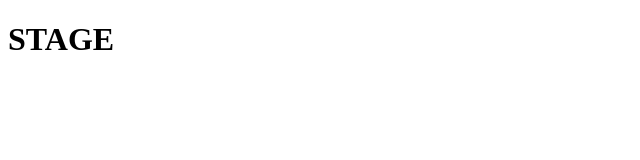
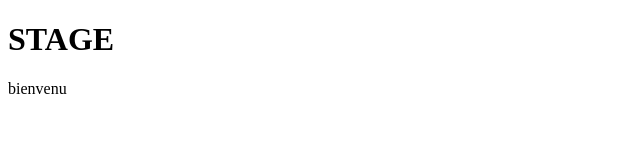
Before and after one commit to soufianeer06-star/test, a plain HTML site: page index.html in a window 1280 px wide. Shown: the full height of the page, 0-640 px from the left. Drawn offline with Linux system fonts and the light colour scheme.

Commit message:
Update index.html

```diff
--- a/index.html
+++ b/index.html
@@ -7,5 +7,6 @@
 </head>
 <body>
     <h1> STAGE </h1>
+    <p> bienvenu</p>
 </body>
 </html>
```
